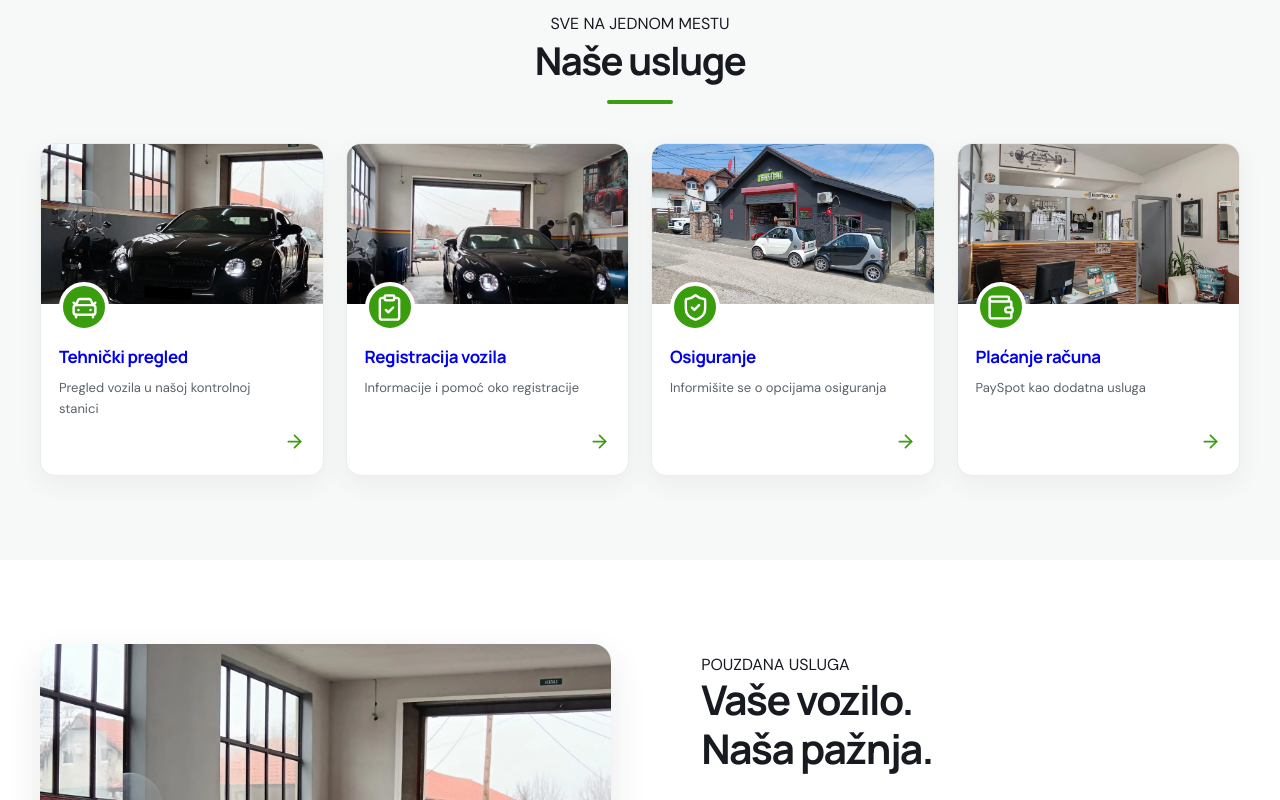
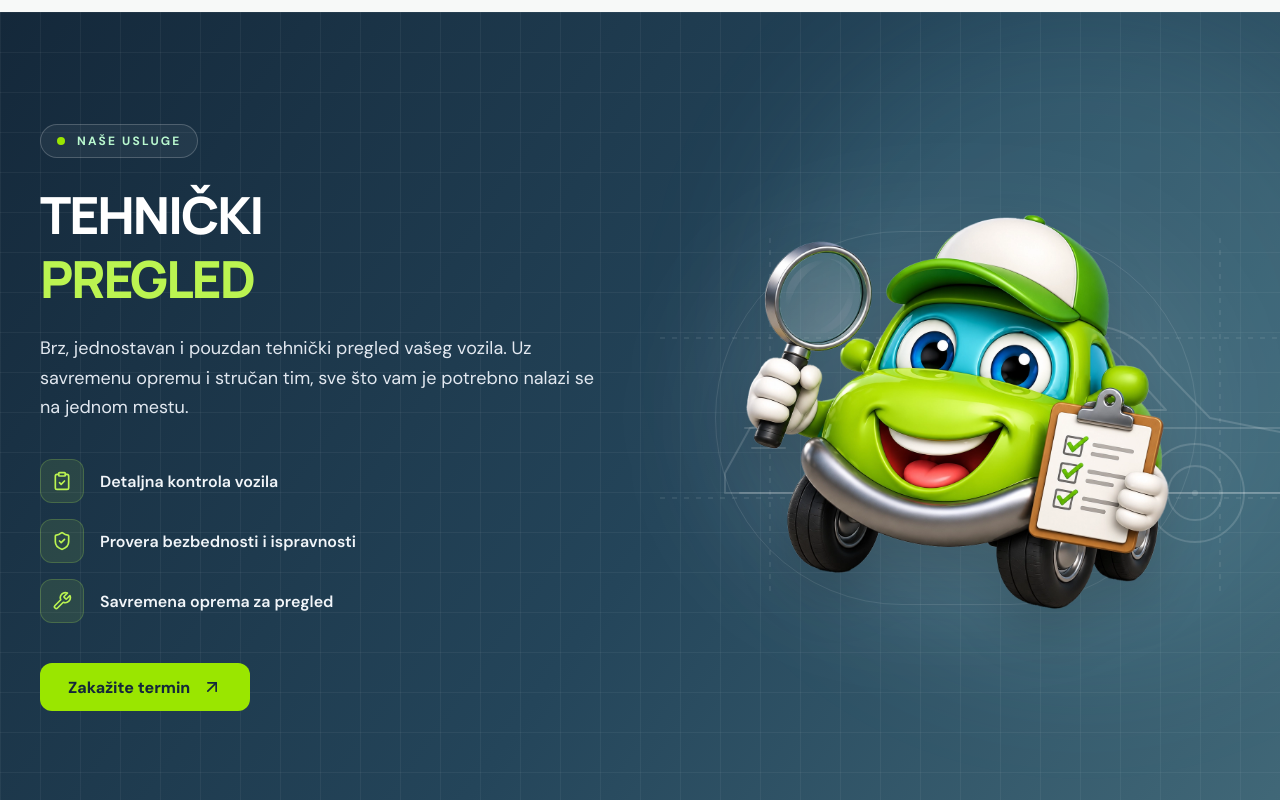
Before and after one commit to adrianKaPunkt/garage-beo, a Next.js app: page / in a window 1280 px wide. Shown: the part 840-1640 px from the top of the page. Built offline with nearby package versions, Linux system fonts and the light colour scheme.

Commit message:
tehnicki first step

```diff
--- a/app/_components/HeroHeader.tsx
+++ b/app/_components/HeroHeader.tsx
@@ -96,6 +96,7 @@ export default function HeroHeader() {
         className="
         w-full
         font-extrabold
+        text-gray-900
         text-[3rem]
         sm:text-[3.25rem]
         md:text-[4rem]
--- a/app/_sections/Features.tsx
+++ b/app/_sections/Features.tsx
@@ -1,18 +1,40 @@
-import { CarFront, Clock3, ShieldCheck, UsersRound } from 'lucide-react';
+import { CarFront, Clock3, ShieldCheck, UsersRound } from "lucide-react";
 
 const features = [
-  { icon: Clock3, title: 'Jednostavno', desc: 'Sve informacije na jednom mestu' },
-  { icon: UsersRound, title: 'Ljubazan pristup', desc: 'Tu smo za vaša pitanja' },
-  { icon: ShieldCheck, title: 'Tehnički pregled', desc: 'Kontrola vozila na licu mesta' },
-  { icon: CarFront, title: 'Praktična lokacija', desc: 'Pristup vozilom' },
+  {
+    icon: Clock3,
+    title: "Jednostavno",
+    desc: "Sve informacije na jednom mestu",
+  },
+  {
+    icon: UsersRound,
+    title: "Ljubazan pristup",
+    desc: "Tu smo za vaša pitanja",
+  },
+  {
+    icon: ShieldCheck,
+    title: "Tehnički pregled",
+    desc: "Kontrola vozila na licu mesta",
+  },
+  { icon: CarFront, title: "Praktična lokacija", desc: "Pristup vozilom" },
 ];
 
 const Features = () => {
   return (
-   <section className="features" aria-label="Prednosti">
-        <div className="container features-grid">{features.map(({icon: Icon, title, desc}) => <div className="feature" key={title}><Icon size={35} strokeWidth={1.9} /><div><strong>{title}</strong><span>{desc}</span></div></div>)}</div>
-      </section>
-  )
-}
+    <section>
+      <div className="container features-grid">
+        {features.map(({ icon: Icon, title, desc }) => (
+          <div className="feature" key={title}>
+            <Icon size={35} strokeWidth={1.9} />
+            <div>
+              <strong>{title}</strong>
+              <span>{desc}</span>
+            </div>
+          </div>
+        ))}
+      </div>
+    </section>
+  );
+};
 
-export default Features
+export default Features;
--- a/app/_sections/Header.tsx
+++ b/app/_sections/Header.tsx
@@ -57,12 +57,12 @@ export default function Header() {
           onClick={() => setMenuOpen(false)}
           aria-label="GARAGE BEOGRAD – početna"
         >
-          <span className="whitespace-nowrap text-lg sm:text-2xl">
+          <span className="whitespace-nowrap text-lg sm:text-2xl leading-6">
             <span className="font-bold text-green">GARAGE </span>
             <span className="text-orange">BEOGRAD</span>
           </span>
-          <span className="text-center text-[10px] font-light tracking-widest sm:text-sm">
-            TEHNIČKI PREGLED
+          <span className="text-left text-[11px] text-gray-900 font-semibold tracking-widest">
+            &nbsp;TEHNIČKI PREGLED
           </span>
         </a>
 
--- a/app/_sections/Services.tsx
+++ b/app/_sections/Services.tsx
@@ -6,6 +6,7 @@ import {
   ShieldCheck,
   Wallet,
 } from "lucide-react";
+import Tehnicki from "./Tehnicki";
 
 const services = [
   {
@@ -36,7 +37,8 @@ const services = [
 
 const Services = () => {
   return (
-    <section className="section services-section" id="usluge">
+    <section className="section services-section">
+      <Tehnicki />
       <div className="container">
         <div className="section-head">
           <span className="eyebrow">SVE NA JEDNOM MESTU</span>
--- /dev/null
+++ b/app/_sections/Tehnicki.tsx
@@ -0,0 +1,303 @@
+import Image from "next/image";
+import {
+  ArrowUpRight,
+  Check,
+  ClipboardCheck,
+  ShieldCheck,
+  Wrench,
+} from "lucide-react";
+
+const inspectionPoints = [
+  {
+    icon: ClipboardCheck,
+    text: "Detaljna kontrola vozila",
+  },
+  {
+    icon: ShieldCheck,
+    text: "Provera bezbednosti i ispravnosti",
+  },
+  {
+    icon: Wrench,
+    text: "Savremena oprema za pregled",
+  },
+];
+
+export default function Tehnicki() {
+  return (
+    <section
+      id="tehnicki-pregled"
+      aria-labelledby="tehnicki-title"
+      className="
+        relative isolate overflow-hidden
+        scroll-mt-24
+        bg-[linear-gradient(125deg,#14283a_0%,#24455a_55%,#416878_100%)]
+        py-20 text-white
+        lg:py-28
+      "
+    >
+      {/* Blueprint-Raster */}
+      <div
+        aria-hidden="true"
+        className="
+          pointer-events-none absolute inset-0
+          bg-[linear-gradient(to_right,rgba(255,255,255,0.07)_1px,transparent_1px),linear-gradient(to_bottom,rgba(255,255,255,0.07)_1px,transparent_1px)]
+          bg-size-[40px_40px]
+          opacity-40
+          lg:opacity-70
+        "
+      />
+
+      {/* Dezenter blauer Lichtakzent */}
+      <div
+        aria-hidden="true"
+        className="
+          pointer-events-none absolute
+          -right-32 top-0
+          h-[650px] w-[650px]
+          rounded-full
+          bg-cyan-200/10
+          blur-3xl
+        "
+      />
+
+      {/* Technische Fahrzeugzeichnung */}
+      <svg
+        aria-hidden="true"
+        viewBox="0 0 700 360"
+        fill="none"
+        xmlns="http://www.w3.org/2000/svg"
+        className="
+          pointer-events-none absolute
+          -right-20 top-1/2
+          hidden w-[700px]
+          -translate-y-1/2
+          text-white/15
+          lg:block
+        "
+      >
+        {/* Konstruktionslinien */}
+        <g stroke="currentColor" strokeWidth="1" strokeDasharray="5 7">
+          <path d="M0 260H700" />
+          <path d="M0 100H700" />
+          <path d="M110 0V360" />
+          <path d="M560 0V360" />
+        </g>
+
+        {/* Fahrzeug-Seitenansicht */}
+        <g
+          stroke="currentColor"
+          strokeWidth="2"
+          strokeLinejoin="round"
+          strokeLinecap="round"
+        >
+          <path
+            d="
+              M65 235
+              L90 190
+              L195 172
+              L255 110
+              Q280 88 330 88
+              H435
+              Q475 90 500 128
+              L550 180
+              L625 195
+              Q655 205 660 235
+              V255
+              H65Z
+            "
+          />
+
+          <path d="M212 172L271 119Q285 105 315 105H340V172Z" />
+          <path d="M359 105H432Q452 105 468 130L506 172H359Z" />
+          <path d="M350 105V180" />
+          <path d="M85 190H620" />
+          <path d="M80 255H645" />
+
+          {/* Räder */}
+          <circle cx="190" cy="255" r="49" />
+          <circle cx="190" cy="255" r="27" />
+          <circle cx="535" cy="255" r="49" />
+          <circle cx="535" cy="255" r="27" />
+
+          {/* Details */}
+          <path d="M370 190H405" />
+          <path d="M272 190H305" />
+          <path d="M625 211H654" />
+          <path d="M92 210H125" />
+        </g>
+
+        {/* Messpunkte */}
+        <g fill="currentColor">
+          <circle cx="190" cy="255" r="3" />
+          <circle cx="535" cy="255" r="3" />
+          <circle cx="350" cy="105" r="3" />
+        </g>
+      </svg>
+
+      {/* Inhalt */}
+      <div
+        className="
+          container relative z-10
+          grid grid-cols-1
+          items-center gap-12
+          lg:grid-cols-2
+          lg:gap-16
+        "
+      >
+        {/* Text */}
+        <div className="max-w-[650px]">
+          <div
+            className="
+              mb-6 inline-flex items-center gap-3
+              rounded-full
+              border border-white/20
+              bg-white/5
+              px-4 py-2
+              text-xs font-bold
+              uppercase tracking-[0.18em]
+              text-green-200
+            "
+          >
+            <span className="h-2 w-2 rounded-full bg-lime-400" />
+            Naše usluge
+          </div>
+
+          <h2
+            id="tehnicki-title"
+            className="
+              mb-6
+              text-4xl font-extrabold
+              leading-tight
+              tracking-tight
+              sm:text-5xl
+              lg:text-[clamp(40px,4vw,60px)]
+            "
+          >
+            TEHNIČKI
+            <span className="block text-lime-300">PREGLED</span>
+          </h2>
+
+          <p
+            className="
+              mb-9 max-w-[560px]
+              text-base leading-relaxed
+              text-slate-200
+              sm:text-lg
+            "
+          >
+            Brz, jednostavan i pouzdan tehnički pregled vašeg vozila. Uz
+            savremenu opremu i stručan tim, sve što vam je potrebno nalazi se na
+            jednom mestu.
+          </p>
+
+          {/* Leistungen */}
+          <div className="mb-10 space-y-4">
+            {inspectionPoints.map((point) => {
+              const Icon = point.icon;
+
+              return (
+                <div key={point.text} className="flex items-center gap-4">
+                  <div
+                    className="
+                      flex h-11 w-11 shrink-0
+                      items-center justify-center
+                      rounded-xl
+                      border border-lime-300/20
+                      bg-lime-300/10
+                    "
+                  >
+                    <Icon
+                      size={20}
+                      className="text-lime-300"
+                      aria-hidden="true"
+                    />
+                  </div>
+
+                  <span className="font-semibold text-slate-100">
+                    {point.text}
+                  </span>
+                </div>
+              );
+            })}
+          </div>
+
+          {/* Kontakt-Button */}
+          <a
+            href="#kontakt"
+            className="
+              group inline-flex min-h-12
+              items-center justify-center gap-3
+              rounded-xl bg-lime-400
+              px-7 py-3
+              font-extrabold text-[#14283a]
+              transition-all duration-200
+              hover:-translate-y-0.5
+              hover:bg-lime-300
+              hover:shadow-lg
+              focus-visible:outline-2
+              focus-visible:outline-offset-3
+              focus-visible:outline-lime-300
+            "
+          >
+            Zakažite termin
+            <ArrowUpRight
+              size={20}
+              aria-hidden="true"
+              className="
+                transition-transform
+                group-hover:translate-x-1
+                group-hover:-translate-y-1
+              "
+            />
+          </a>
+        </div>
+
+        {/* Maskottchen */}
+        <div
+          className="
+            relative flex w-full
+            items-center justify-center
+          "
+        >
+          {/* Licht hinter dem Maskottchen */}
+          <div
+            aria-hidden="true"
+            className="
+              pointer-events-none absolute
+              inset-10 rounded-full
+              bg-white/10 blur-3xl
+            "
+          />
+
+          {/* Dezenter äußerer Ring */}
+          <div
+            aria-hidden="true"
+            className="
+              pointer-events-none absolute
+              h-[85%] w-[85%]
+              rounded-full
+              border border-white/10
+            "
+          />
+
+          <div
+            className="
+              relative aspect-square w-full
+              max-w-[440px]
+              transition-transform duration-500
+              hover:-translate-y-2
+            "
+          >
+            <Image
+              src="/images/car/tehnicki.webp"
+              alt="Garage Beograd maskota"
+              fill
+              sizes="(max-width: 1024px) 85vw, 440px"
+              className="object-contain drop-shadow-2xl"
+            />
+          </div>
+        </div>
+      </div>
+    </section>
+  );
+}
```
Also changed, not shown: public/images/car/registration.webp (added), public/images/car/tehnicki.webp (added).
